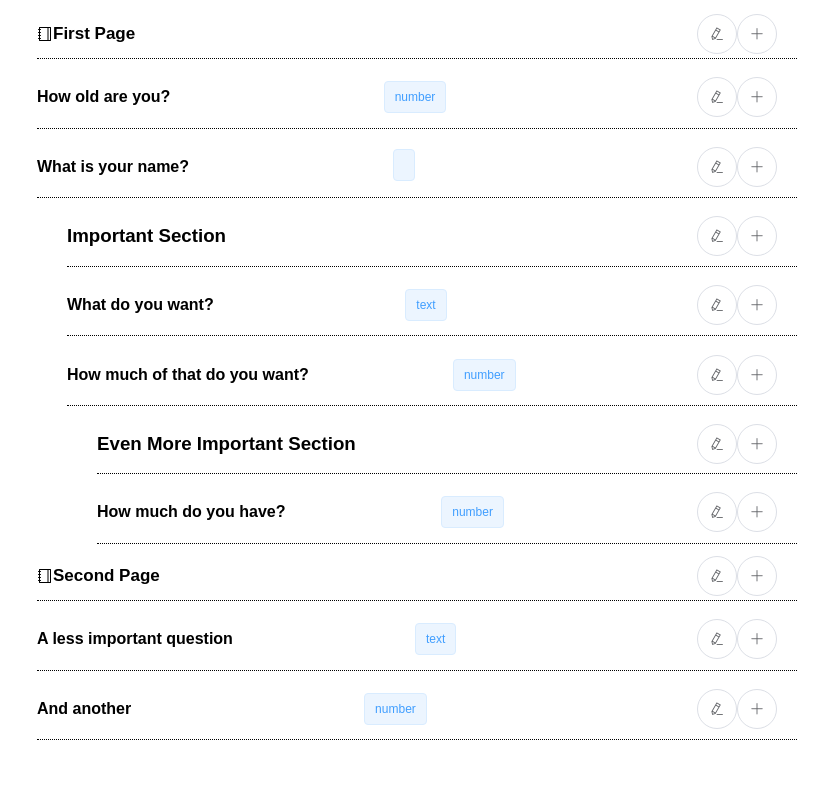
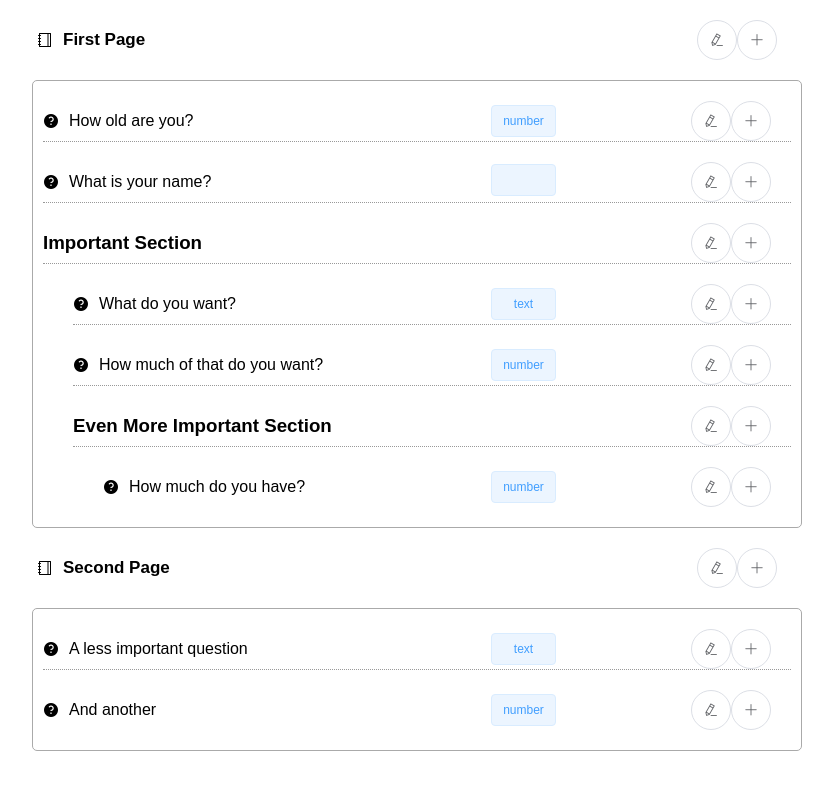
Before and after one commit to zaramme/vue-form-builder, a Vue app: page / in a window 1280 px wide. Shown: the top 790 px of the page, without its empty margins (223-1056 px from the left). Built offline with nearby package versions, Linux system fonts and the light colour scheme.

Commit message:
- organize HTML and CSS

```diff
--- a/src/components/ZPage.vue
+++ b/src/components/ZPage.vue
@@ -1,11 +1,12 @@
 <template>
-<div class="page-container">
+<div>
   <div class="row page">
   <template v-if="is_editing">
     <i class="el-icon-notebook-1"></i>
     <h2>
-    <el-input v-model="editing_data.title"></el-input>
+      <el-input v-model="editing_data.title"></el-input>
     </h2>
+    <div class="attribute"></div>
     <div class="editbox">
       <el-button icon="el-icon-check" circle @click="save"></el-button>
       <el-button icon="el-icon-close" circle @click="cancelEdit"></el-button>
@@ -14,6 +15,7 @@
   <template v-else>
     <i class="el-icon-notebook-1"></i>
     <h2>{{value.title}}</h2>
+    <div class="attribute"></div>
     <div class="editbox">
       <el-button icon="el-icon-edit" @click="edit" circle></el-button>
       <el-dropdown @command="addNewRow">
@@ -27,7 +29,9 @@
     </div>
   </template>
   </div>
-  <z-form-container v-model="value.items"></z-form-container>
+  <div class="page-container" v-if="value.items ">
+   <z-form-container v-model="value.items"></z-form-container>
+  </div>
 </div>
 </template>
 
--- a/src/components/ZQuestion.vue
+++ b/src/components/ZQuestion.vue
@@ -1,9 +1,16 @@
 <template>
 <div class="row question">
-  <div>
-    <el-input v-if="is_editing" v-model="editing_data.title"></el-input>
-    <h4 v-else>{{value.title}}</h4>
-  </div>
+  <template v-if="is_editing">
+    <el-row>
+    <el-col>
+    <el-input v-model="editing_data.title"></el-input>
+    </el-col>
+    </el-row>
+  </template>
+  <template v-else>
+    <i class="el-icon-question"></i>
+    <h4>{{value.title}}</h4>
+  </template>
   <div class="attribute">
     <el-select
       v-if="is_editing" v-model="editing_data.response_type"
--- a/src/components/ZSection.vue
+++ b/src/components/ZSection.vue
@@ -1,10 +1,11 @@
 <template>
-<div class="section-container">
+<div>
   <div class="row section">
     <template v-if="is_editing">
       <h3>
         <el-input v-model="editing_data.title"></el-input>
       </h3>
+      <div class="attribute"></div>
       <div class="editbox">
         <el-button icon="el-icon-check" circle @click="save"></el-button>
         <el-button icon="el-icon-close" circle @click="cancelEdit"></el-button>
@@ -12,6 +13,7 @@
     </template>
     <template v-else>
       <h3>{{value.title}}</h3>
+      <div class="attribute"></div>
       <div class="editbox">
         <el-button icon="el-icon-edit" @click="edit" circle></el-button>
         <el-dropdown @command="addNewRow">
@@ -24,7 +26,9 @@
       </div>
     </template>
   </div>
-  <z-form-container v-model="value.items" name="foo" :addable="addable"></z-form-container>
+  <div class="section-container">
+    <z-form-container v-model="value.items" name="foo" :addable="addable"></z-form-container>
+  </div>
 </div>
 </template>
 
--- a/src/scss/global.scss
+++ b/src/scss/global.scss
@@ -3,24 +3,51 @@
     max-width:780px;
     margin: 10px auto;
 }
+.page-container{
+    border:solid 1px #AAAAAA;
+    border-radius: 5px;
+    margin: 5px;
+}
 .section-container{
     margin-left:30px;
 }
+
+.page-container .row:not(:last-child){
+    border-bottom: dotted 1px #999999;
+}
+
 .row {
     display: flex;
     align-items: center;
-    margin: 8px 10px;
-    border-bottom: dotted 1px black;
+    margin: 20px 10px;
 }
 .attribute {
-    width:100px;
+    width:200px;
     margin-left:auto;
 }
+.attribute .el-tag{
+    width:65px;
+    text-align:center;
+}
+
 .editbox {
     width:100px;
-    margin-left:auto;
 }
 
 .page h2 {
+    margin:0;
     font-size: 17px;
 }
+
+.section h3 {
+    margin:0;
+}
+
+.question h4{
+    margin:0;
+    font-weight: 100;
+}
+
+i {
+    margin-right:10px;
+}
```
